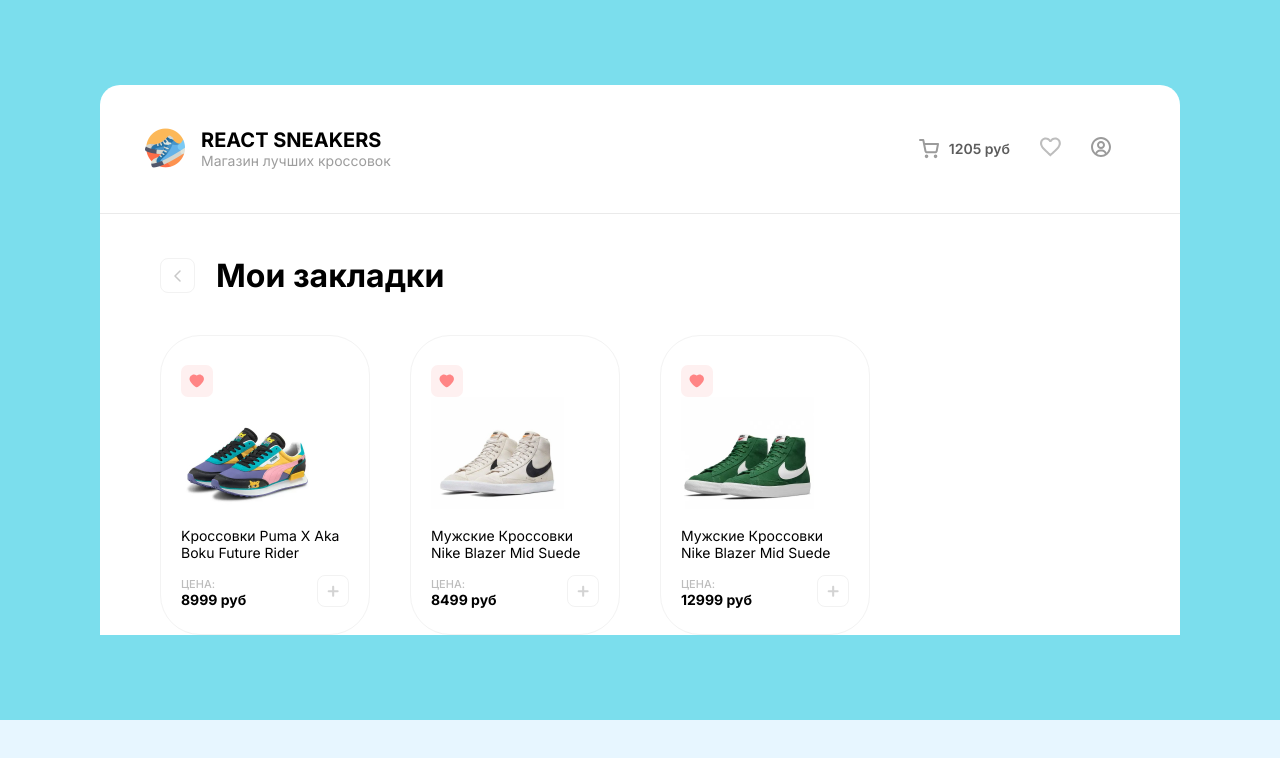
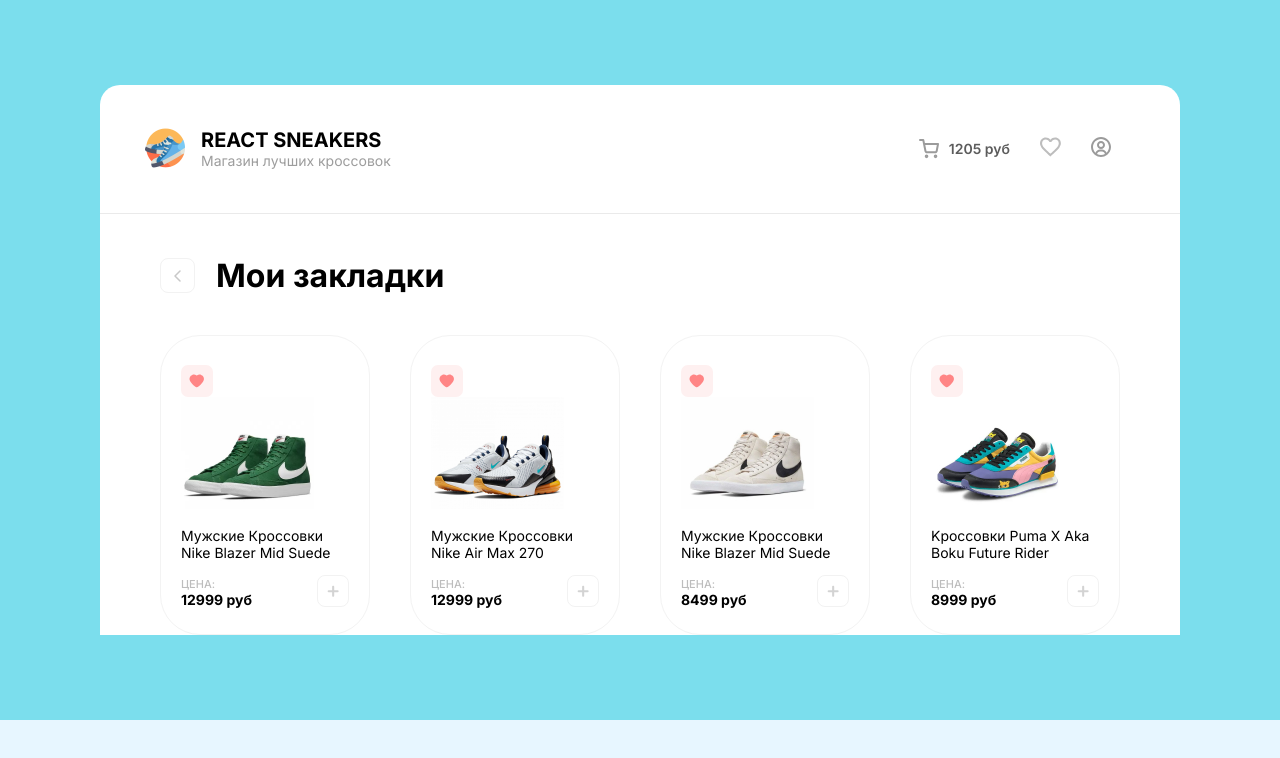
Before and after one commit to AlexandrSimanskii/sneakers, a React (Create React App) app: page /favorites in a window 1280 px wide. Shown: the top 758 px of the page. Built offline with nearby package versions, Linux system fonts and the light colour scheme; data requests are answered from the project's data file.

Commit message:
мучение с загрузкой сердечек

```diff
--- a/db.json
+++ b/db.json
@@ -10,10 +10,16 @@
   "purchases": [],
   "favorite": [
     {
-      "id": 4,
-      "img": "images/img/image 4.jpg",
-      "model": "Kроссовки Puma X Aka Boku Future Rider",
-      "prise": 8999
+      "id": 1,
+      "img": "images/img/image 1.jpg",
+      "model": "Мужские Кроссовки Nike Blazer Mid Suede",
+      "prise": "12999"
+    },
+    {
+      "id": 2,
+      "img": "images/img/image 2.jpg",
+      "model": "Мужские Кроссовки Nike Air Max 270",
+      "prise": 12999
     },
     {
       "id": 3,
@@ -22,10 +28,10 @@
       "prise": 8499
     },
     {
-      "id": 1,
-      "img": "images/img/image 1.jpg",
-      "model": "Мужские Кроссовки Nike Blazer Mid Suede",
-      "prise": "12999"
+      "id": 4,
+      "img": "images/img/image 4.jpg",
+      "model": "Kроссовки Puma X Aka Boku Future Rider",
+      "prise": 8999
     }
   ],
   "products": [
--- a/src/component/Card/Card.jsx
+++ b/src/component/Card/Card.jsx
@@ -29,22 +29,17 @@
       axios.post("http://localhost:3004/basket", item);
     }
   };
-  const addDeleteFavorite = () => {
+  const addDeleteFavorite = async () => {
+    if (productLiked && favoritItem.some((obj) => obj.id === item.id)) {
+      console.log("delete");
+      axios.delete(`http://localhost:3004/favorite/${item.id}`);
+      setFavoritItem((prev) => prev.filter((obj) => obj.id !== item.id));
+    } else {
+      console.log("add");
+      await axios.post("http://localhost:3004/favorite", item);
+      setFavoritItem((prev) => [...prev, item]);
+    }
     setProductLiked((prev) => !prev);
-
-    if (productLiked) {
-      try {
-        axios.delete(`http://localhost:3004/favorite/${item.id}`);
-      } catch (error) {
-        console.log("err");
-      }
-    } else {
-      try {
-        axios.post("http://localhost:3004/favorite", item);
-      } catch (error) {
-        console.log("error");
-      }
-    }
   };
 
   return (
```
